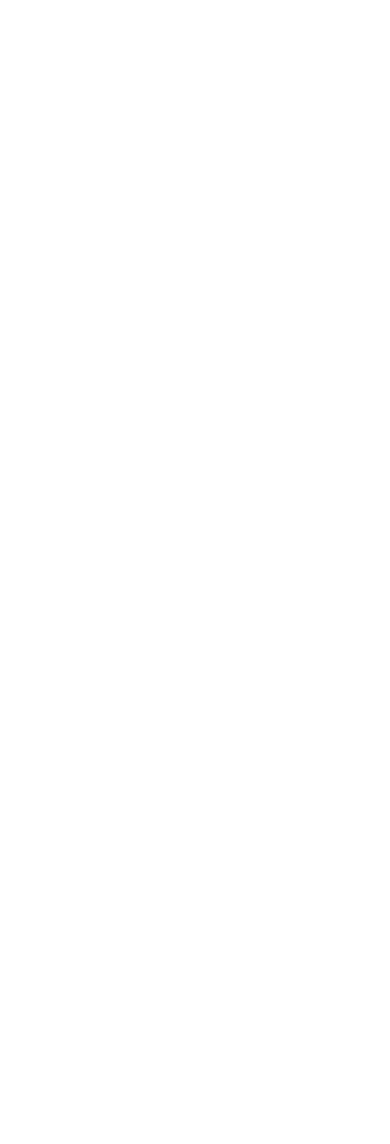
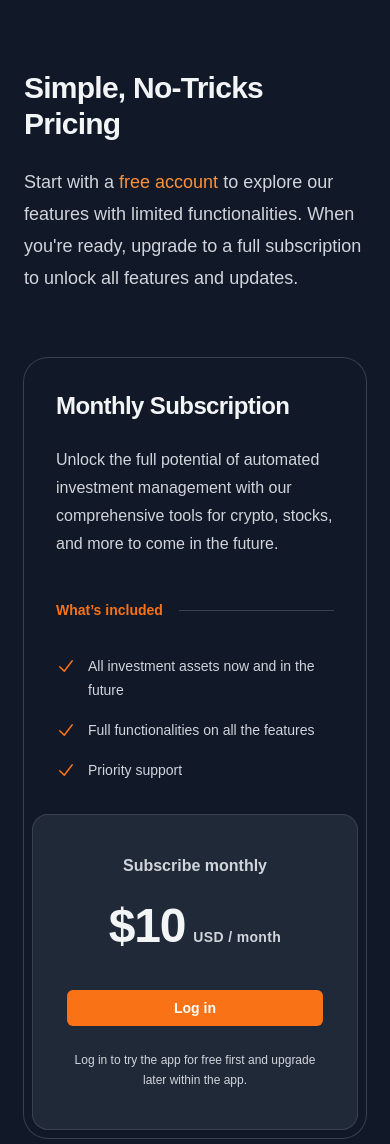
Before and after one commit to Kurdiez/SimpleTuja, a Next.js app in the folder apps/web/: page / in a window 390 px wide. Shown: the part 4068-5212 px from the top of the page. Before the commit the page ends 4042 px from the top, so only its background shows below. Built offline with nearby package versions, Linux system fonts and the light colour scheme; a web font is replaced by a local one.

Commit message:
Added the pricing section

```diff
--- /dev/null
+++ b/apps/web/src/components/PricingSection.tsx
@@ -0,0 +1,86 @@
+import { CheckIcon } from "@heroicons/react/20/solid";
+
+const includedFeatures = [
+  "All investment assets now and in the future",
+  "Full functionalities on all the features",
+  "Priority support",
+];
+
+export default function PricingSection() {
+  return (
+    <div className="py-24 sm:py-32 bg-gray-900 dark:bg-gray-900" id="pricing">
+      <div className="mx-auto max-w-7xl px-6 lg:px-8">
+        <div className="mx-auto max-w-2xl sm:text-center">
+          <h2 className="text-3xl font-bold tracking-tight text-gray-100 sm:text-4xl">
+            Simple, No-Tricks Pricing
+          </h2>
+          <p className="mt-6 text-lg leading-8 text-gray-300">
+            Start with a{" "}
+            <span className="text-primary-light">free account</span> to explore
+            our features with limited functionalities. When you&apos;re ready,
+            upgrade to a full subscription to unlock all features and updates.
+          </p>
+        </div>
+        <div className="mx-auto mt-16 max-w-2xl rounded-3xl ring-1 ring-gray-700 sm:mt-20 lg:mx-0 lg:flex lg:max-w-none">
+          <div className="p-8 sm:p-10 lg:flex-auto">
+            <h3 className="text-2xl font-bold tracking-tight text-gray-100">
+              Monthly Subscription
+            </h3>
+            <p className="mt-6 text-base leading-7 text-gray-300">
+              Unlock the full potential of automated investment management with
+              our comprehensive tools for crypto, stocks, and more to come in
+              the future.
+            </p>
+            <div className="mt-10 flex items-center gap-x-4">
+              <h4 className="flex-none text-sm font-semibold leading-6 text-primary">
+                What’s included
+              </h4>
+              <div className="h-px flex-auto bg-gray-700" />
+            </div>
+            <ul
+              role="list"
+              className="mt-8 grid grid-cols-1 gap-4 text-sm leading-6 text-gray-300 sm:grid-cols-2 sm:gap-6"
+            >
+              {includedFeatures.map((feature) => (
+                <li key={feature} className="flex gap-x-3">
+                  <CheckIcon
+                    aria-hidden="true"
+                    className="h-6 w-5 flex-none text-primary"
+                  />
+                  {feature}
+                </li>
+              ))}
+            </ul>
+          </div>
+          <div className="-mt-2 p-2 lg:mt-0 lg:w-full lg:max-w-md lg:flex-shrink-0">
+            <div className="rounded-2xl bg-gray-800 py-10 text-center ring-1 ring-inset ring-gray-700 lg:flex lg:flex-col lg:justify-center lg:py-16">
+              <div className="mx-auto max-w-xs px-8">
+                <p className="text-base font-semibold text-gray-300">
+                  Subscribe monthly
+                </p>
+                <p className="mt-6 flex items-baseline justify-center gap-x-2">
+                  <span className="text-5xl font-bold tracking-tight text-gray-100">
+                    $10
+                  </span>
+                  <span className="text-sm font-semibold leading-6 tracking-wide text-gray-300">
+                    USD / month
+                  </span>
+                </p>
+                <a
+                  href="#"
+                  className="mt-10 block w-full rounded-md bg-primary px-3 py-2 text-center text-sm font-semibold text-white shadow-sm hover:bg-primary-light focus-visible:outline focus-visible:outline-2 focus-visible:outline-offset-2 focus-visible:outline-primary-dark"
+                >
+                  Log in
+                </a>
+                <p className="mt-6 text-xs leading-5 text-gray-300">
+                  Log in to try the app for free first and upgrade later within
+                  the app.
+                </p>
+              </div>
+            </div>
+          </div>
+        </div>
+      </div>
+    </div>
+  );
+}
--- a/apps/web/src/components/TopNav.tsx
+++ b/apps/web/src/components/TopNav.tsx
@@ -5,7 +5,7 @@
 const navigation = [
   { name: "Features", href: "#features" },
   { name: "How It Works", href: "#how-it-works" },
-  { name: "Benefits", href: "#benefits" },
+  { name: "Pricing", href: "#pricing" },
   { name: "Contact", href: "#contact" },
 ];
 
--- a/apps/web/src/pages/index.tsx
+++ b/apps/web/src/pages/index.tsx
@@ -1,8 +1,9 @@
-import TopNav from "../components/TopNav";
-import HeroSection from "../components/HeroSection";
-import FeaturesSection from "../components/FeaturesSection";
-import HowItWorksSection from "../components/HowItWorksSection";
+import TopNav from "@/components/TopNav";
+import HeroSection from "@/components/HeroSection";
+import FeaturesSection from "@/components/FeaturesSection";
+import HowItWorksSection from "@/components/HowItWorksSection";
 import StatsSection from "@/components/StatsSection";
+import PricingSection from "@/components/PricingSection";
 
 export default function Example(): JSX.Element {
   return (
@@ -12,6 +13,7 @@
       <StatsSection />
       <FeaturesSection />
       <HowItWorksSection />
+      <PricingSection />
     </div>
   );
 }
```
